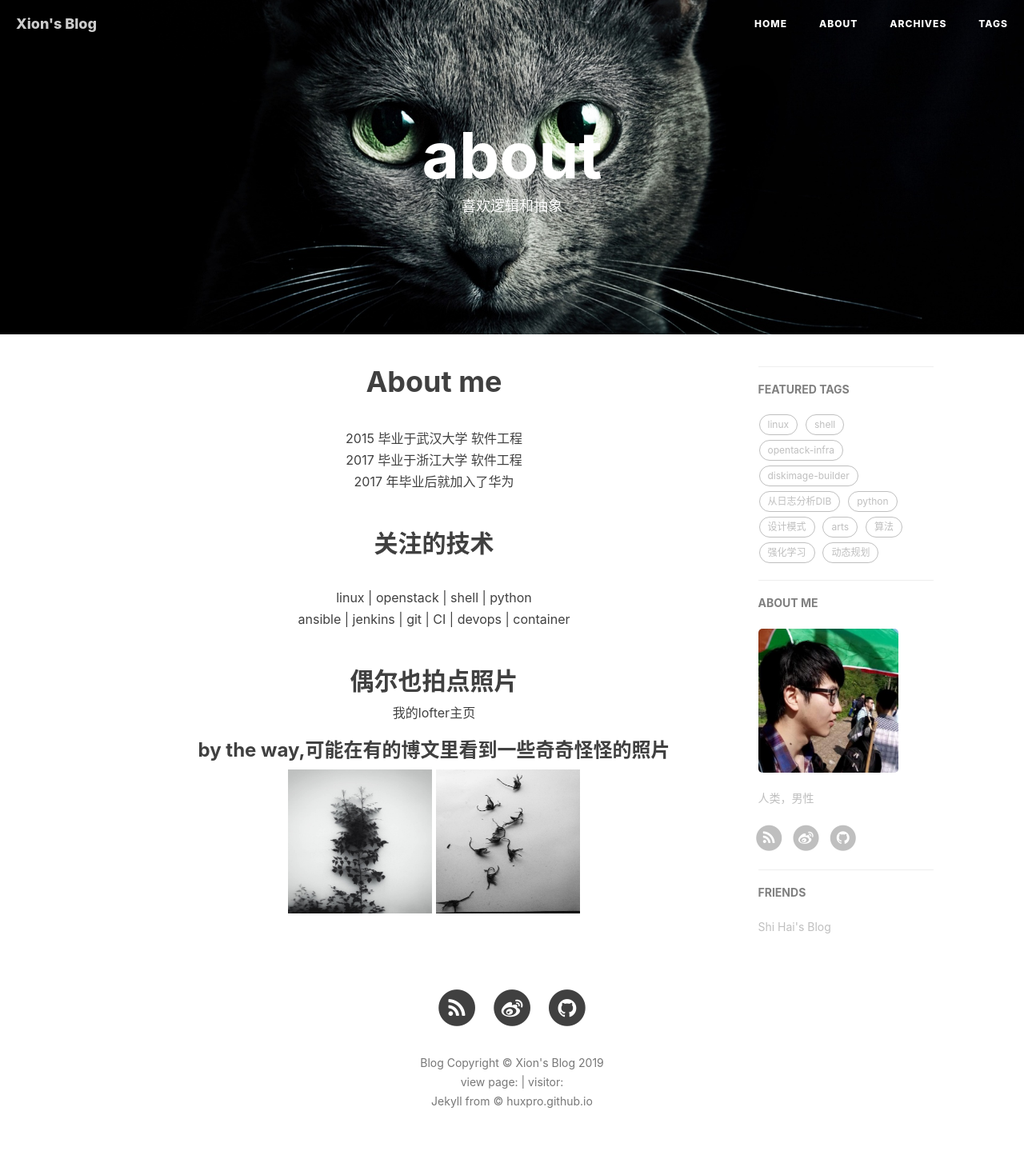
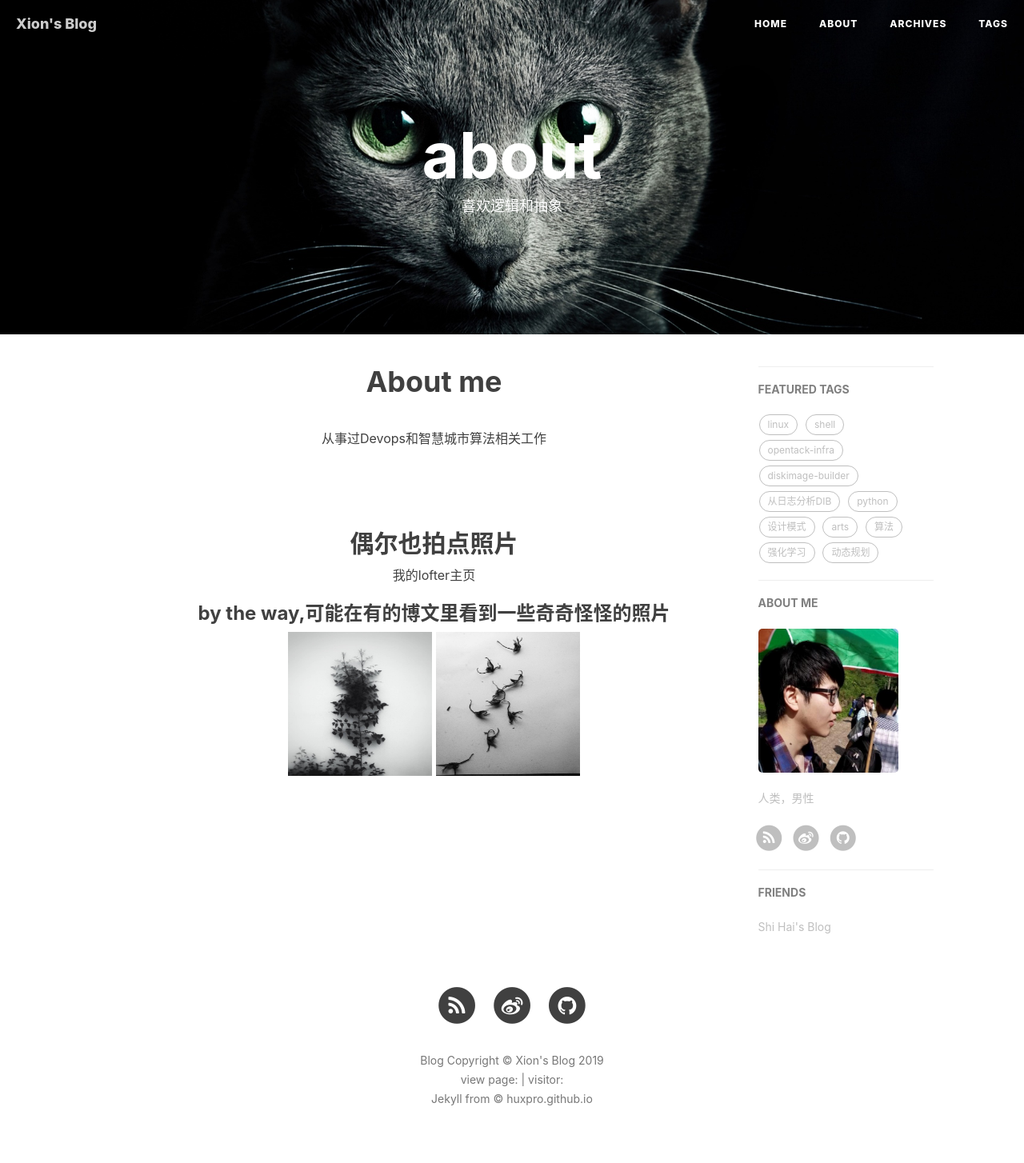
Before and after one commit to xionchen/xionchen.github.io, a Jekyll site: the page built from about.markdown, in a window 1280 px wide. Shown: the whole page at 80% size. Built offline with Jekyll 4.4.1, drawn with Linux system fonts in a browser that asks for light colours; nearby versions of some CDN libraries; comment, search, counter and statistics services are not loaded.

Commit message:
update about

```diff
--- a/about.markdown
+++ b/about.markdown
@@ -6,13 +6,9 @@ header-img: "img/about-bg.jpg"
 ---
 
 <center><h1>About me</h1><br>
-2015 毕业于武汉大学 软件工程<br>
-2017 毕业于浙江大学 软件工程<br>
-2017 年毕业后就加入了华为<br>
+从事过Devops和智慧城市算法相关工作<br>
 <br>
-<h2>关注的技术</h2><br>
-linux | openstack | shell | python <br>
-ansible | jenkins | git | CI | devops | container<br>
+<br>
 <br>
 <h2>偶尔也拍点照片</h2>
 <a href="http://xionchen.lofter.com/">我的lofter主页</a><br>
```
